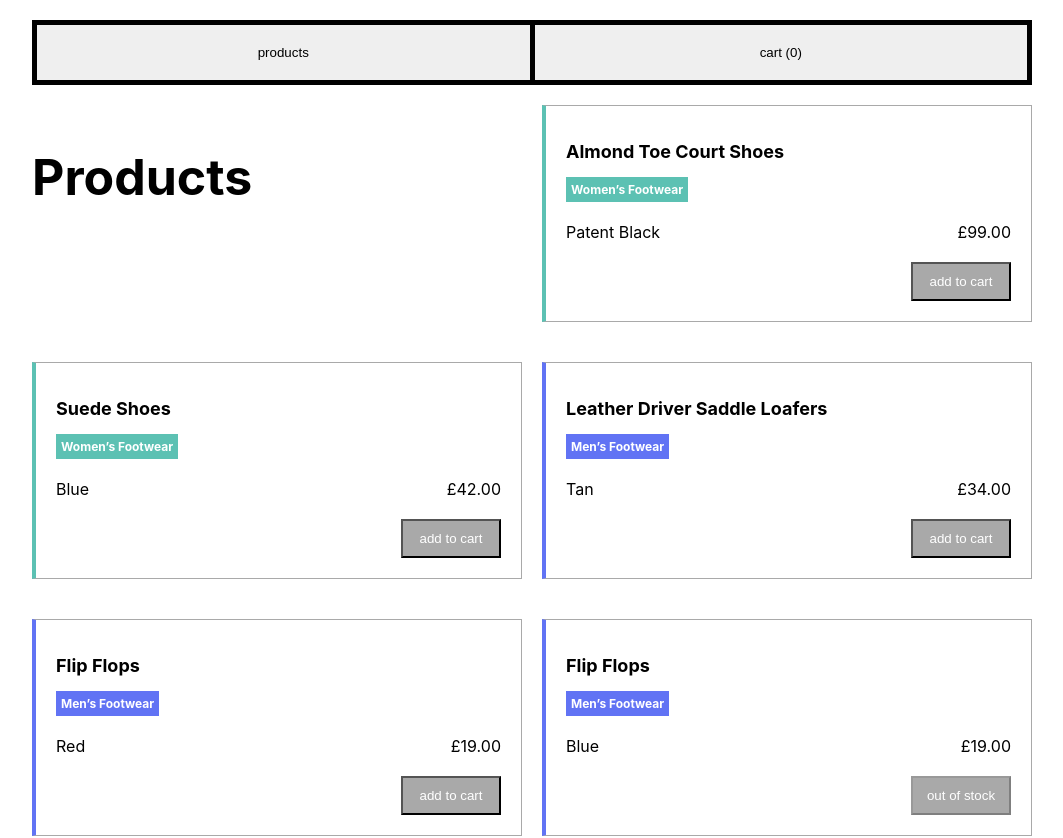
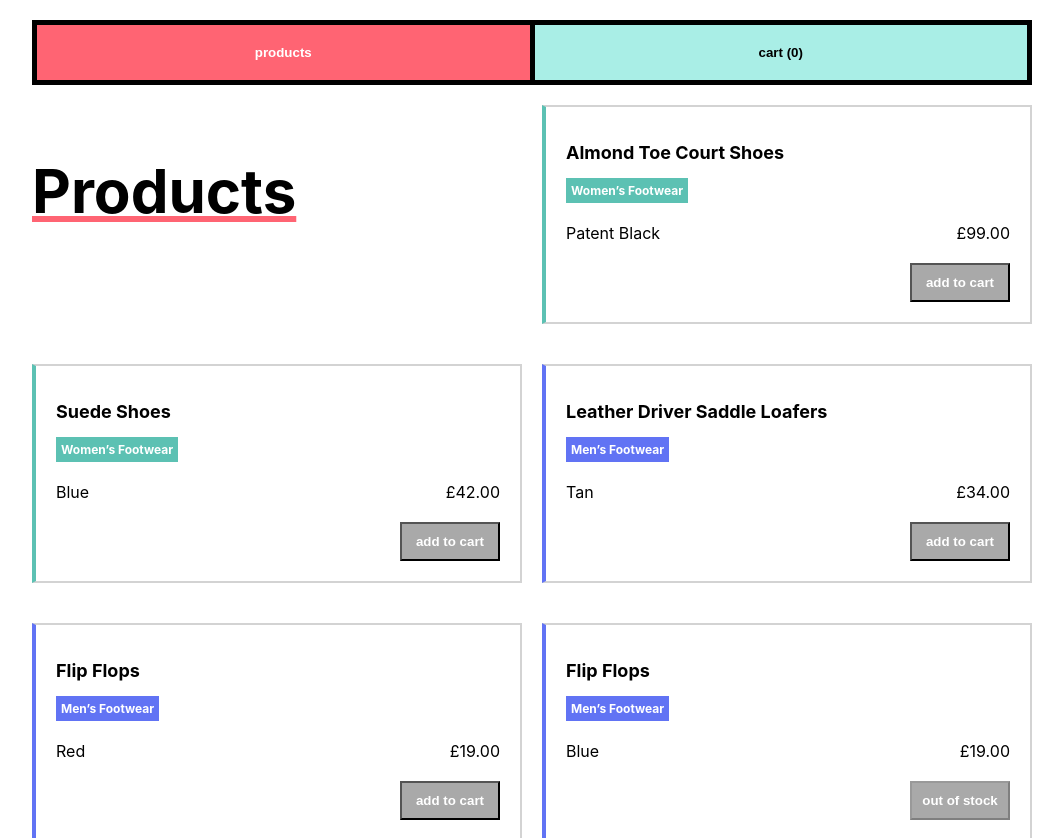
Before and after one commit to tyreer/store-exercise, a React (Create React App) app: page / in a window 1280 px wide. Shown: the top 838 px of the page, without its empty margins (108-1171 px from the left). Built offline with nearby package versions, Linux system fonts and the light colour scheme.

Commit message:
adjust colors and font size on titles and nav

```diff
--- a/src/Cart/Cart.js
+++ b/src/Cart/Cart.js
@@ -14,7 +14,9 @@ const CartStyles = styled.section`
     width: 50%;
 
     h1 {
-      font-size: 5rem;
+      font-size: 6rem;
+      text-decoration: underline;
+      text-decoration-color: ${({ theme }) => theme.themeGreen};
     }
   }
 
--- a/src/Layout/Layout.js
+++ b/src/Layout/Layout.js
@@ -20,7 +20,7 @@ const theme = {
 const LayoutStyles = styled.div`
   max-width: ${props => props.theme.maxWidth};
   margin: 0 auto;
-  padding: ${({ theme }) => theme.gutter};
+  padding: ${props => props.theme.gutter};
   display: flex;
   flex-direction: column;
   font-size: 1.6rem;
--- a/src/Nav/Nav.js
+++ b/src/Nav/Nav.js
@@ -12,9 +12,14 @@ const NavButton = styled.button`
   flex: 1;
   padding: ${({ theme }) => theme.gutter};
   cursor: pointer;
+  background: ${({ theme }) => theme.themeGreen};
+  font-weight: bold;
 
   &:first-of-type {
     border-right: none;
+    background: ${({ theme }) => theme.themePink};
+    color: white;
+    font-weight: bold;
   }
 
   @media (${props => props.theme.wideMedia}) {
--- a/src/ProductCard/ProductCard.js
+++ b/src/ProductCard/ProductCard.js
@@ -10,7 +10,7 @@ import {
 import { productListType, productType } from "../propTypes/types";
 
 const ProductCardStyles = styled.div`
-  border: 1px solid darkgrey;
+  border: 2px solid lightgrey;
   padding: ${({ theme }) => theme.gutter};
   margin-bottom: ${({ theme }) => theme.gutter};
   border-left: 4px solid ${props => mapColor(props.category, props.theme)};
@@ -26,11 +26,12 @@ const ProductCardStyles = styled.div`
   }
 
   button {
-    width: ${props => props.theme.buttonWidth};
+    width: ${({ theme }) => theme.buttonWidth};
     padding: 1rem;
     margin-left: auto;
     display: block;
     background: darkgray;
+    font-weight: bold;
     color: white;
     cursor: pointer;
   }
--- a/src/ProductList/ProductList.js
+++ b/src/ProductList/ProductList.js
@@ -12,7 +12,9 @@ const ProductListStyles = styled.section`
     grid-gap: ${({ theme }) => theme.gutter};
 
     h1 {
-      font-size: 5rem;
+      font-size: 6rem;
+      text-decoration: underline;
+      text-decoration-color: ${({ theme }) => theme.themePink};
     }
   }
 `;
```
